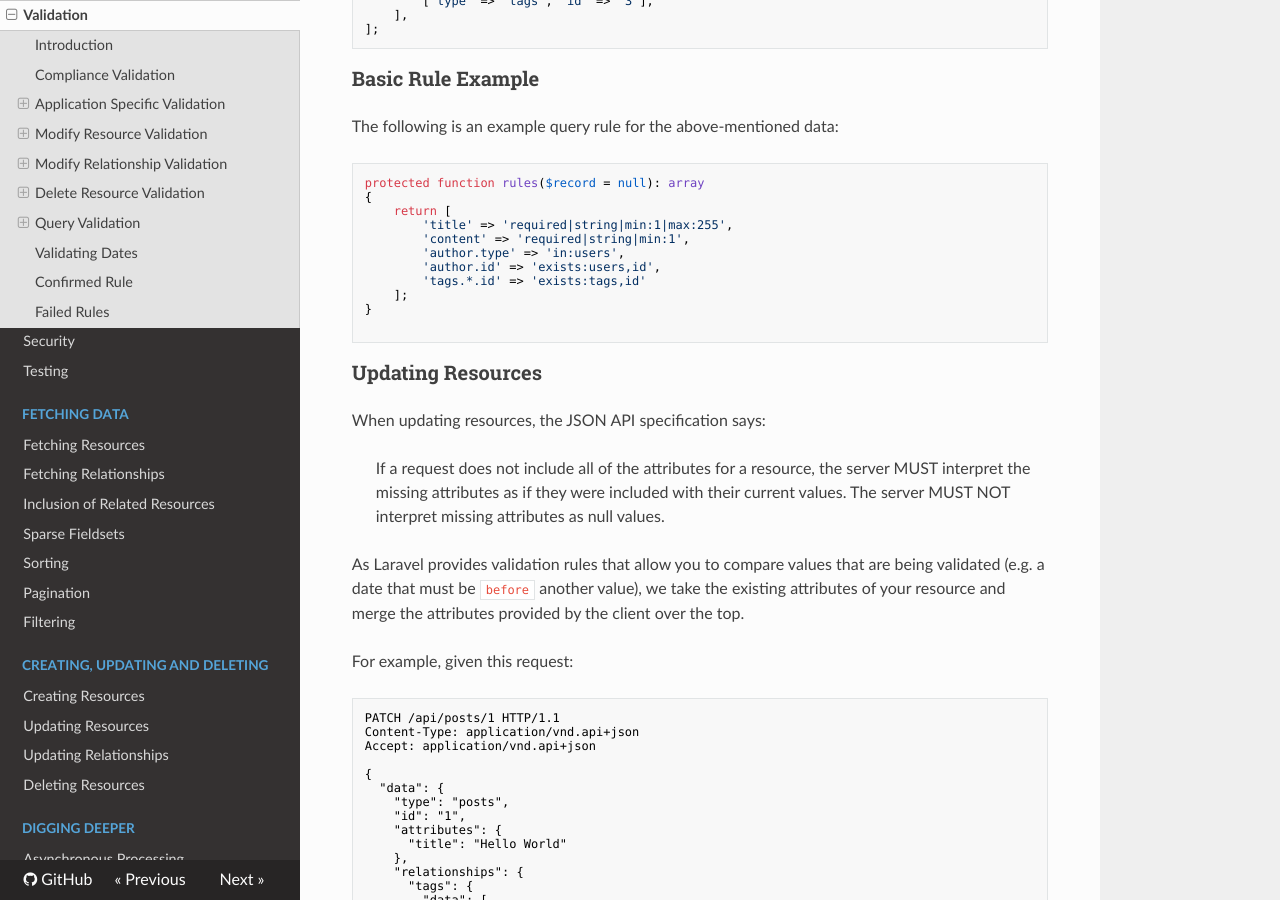
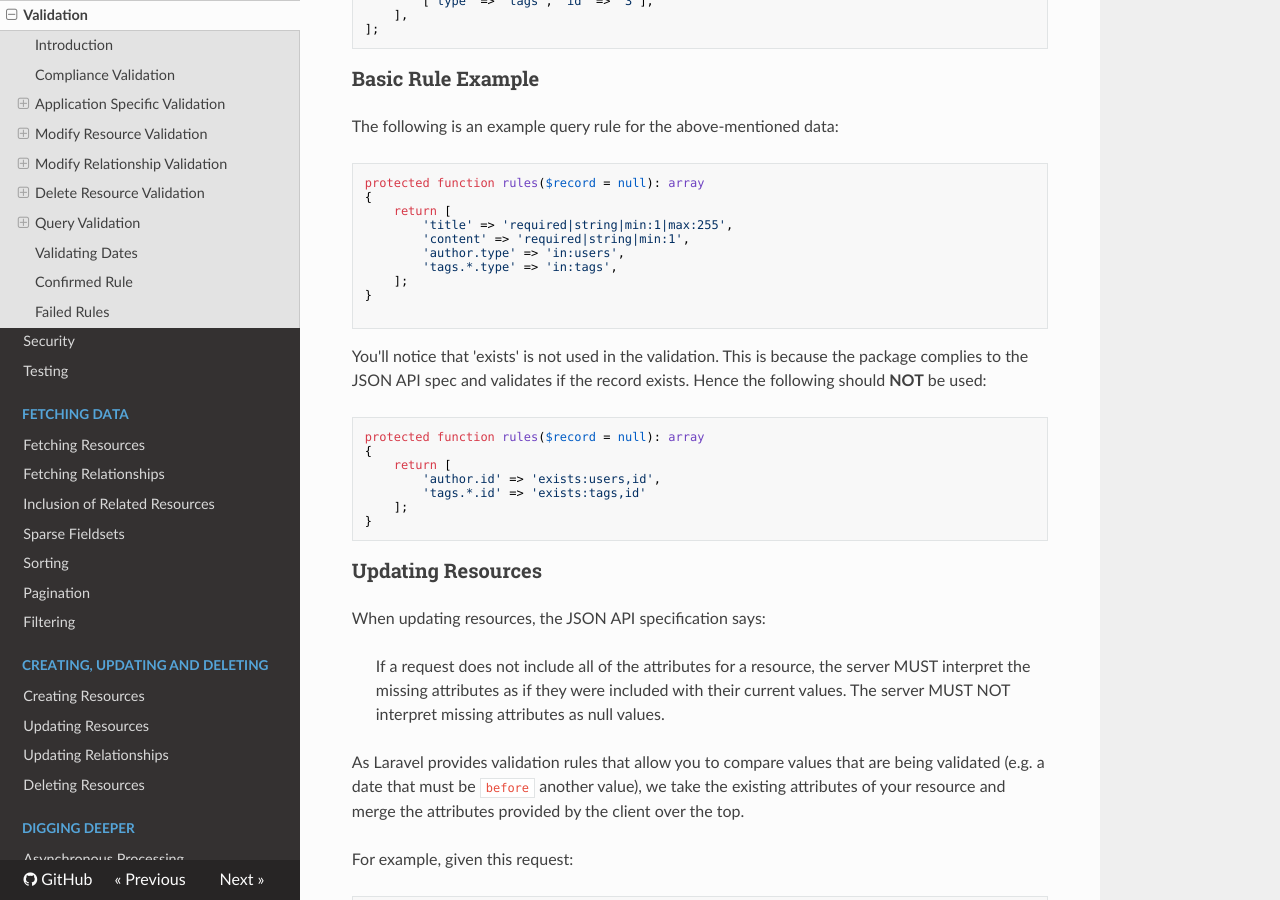
Before and after one commit to cloudcreativity/laravel-json-api, an MkDocs documentation site: the page built from docs/basics/validators.md, in a window 1280 px wide and 900 px high, scrolled down 3556 px. Built offline with MkDocs 1.6.1, drawn with Linux system fonts in a browser that asks for light colours; nearby versions of some CDN libraries; old or Windows-style settings are respelled for this version of MkDocs.

Commit message:
Add info about not using 'exists'

````diff
--- a/docs/basics/validators.md
+++ b/docs/basics/validators.md
@@ -214,11 +214,22 @@ protected function rules($record = null): array
         'title' => 'required|string|min:1|max:255',
         'content' => 'required|string|min:1',
         'author.type' => 'in:users',
+        'tags.*.type' => 'in:tags',
+    ];
+}
+
+```
+
+You'll notice that 'exists' is not used in the validation. This is because the package complies to the JSON API spec and validates if the record exists. Hence the following should **NOT** be used:
+
+```php
+protected function rules($record = null): array
+{
+    return [
         'author.id' => 'exists:users,id',
         'tags.*.id' => 'exists:tags,id'
     ];
 }
-
 ```
 
 ### Updating Resources
````
